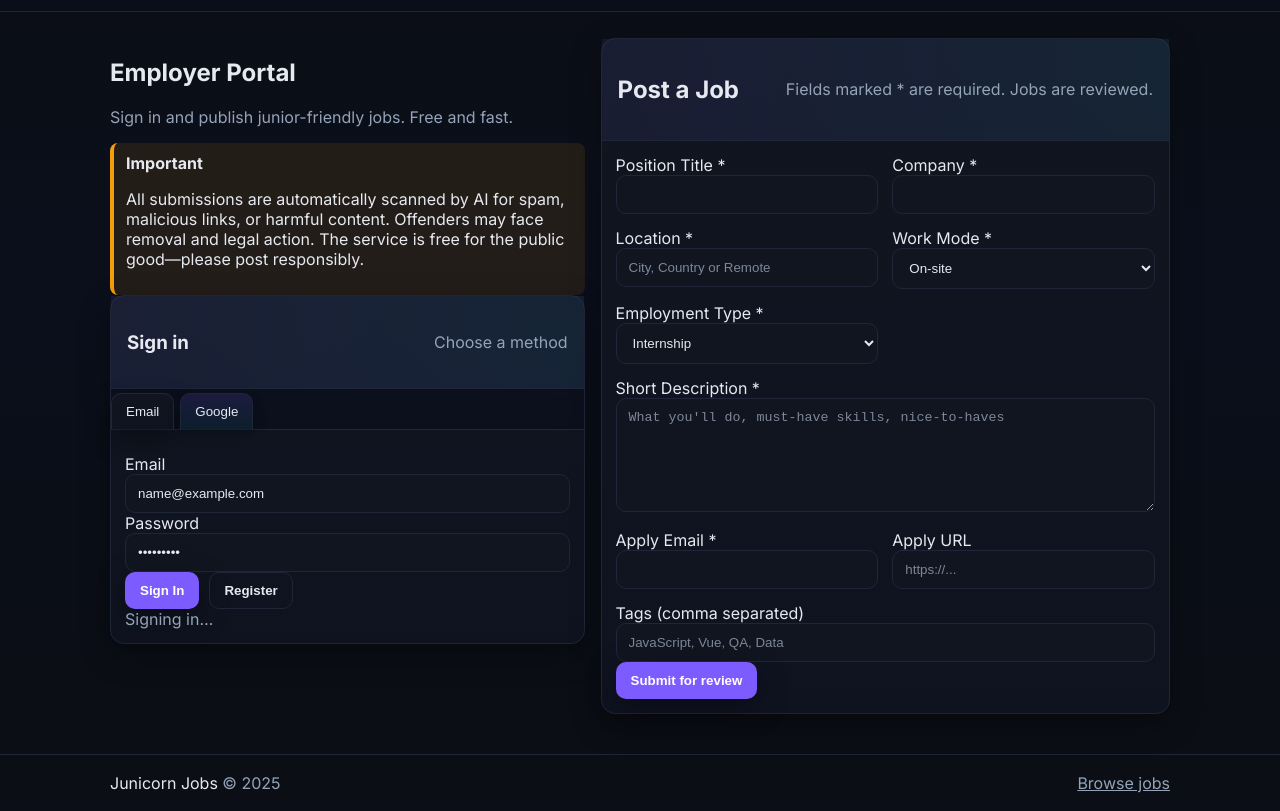
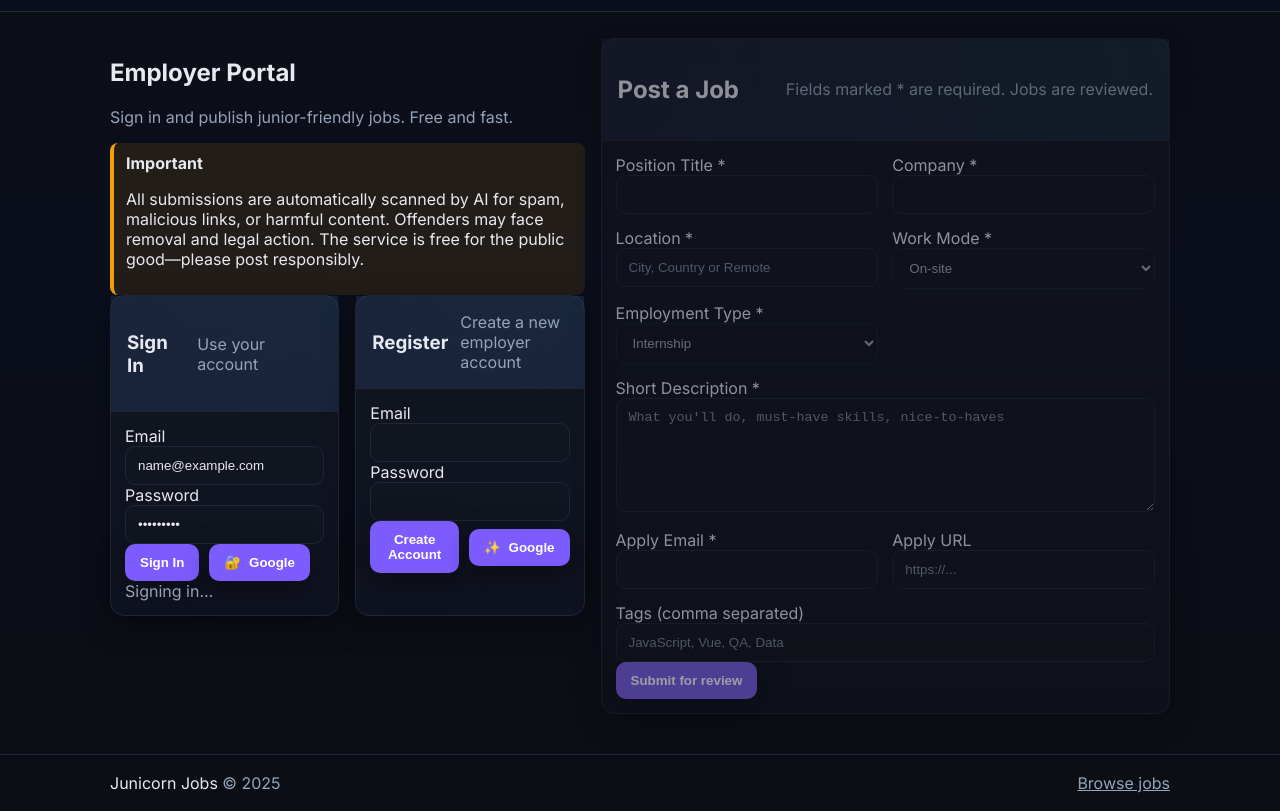
Before and after one commit to junicorn/junicorn.github.io, a plain HTML site: page employer.html in a window 1280 px wide. Both pictures are taken after typing "name@example.com", "Sample123" into the empty fields and a click on the button "Sign In". Shown: the part 55-866 px from the top of the page. Drawn offline with Linux system fonts and the light colour scheme; no server answers.

Commit message:
Add files via upload

```diff
--- a/assets/employer.js
+++ b/assets/employer.js
@@ -9,16 +9,7 @@
     langToggle.textContent = window.JI18N.getLang().toUpperCase();
   }
 
-  // Tabs
-  const tabs = document.querySelectorAll('.tab');
-  const panels = document.querySelectorAll('.panel');
-  tabs.forEach(tab => {
-    tab.addEventListener('click', () => {
-      const name = tab.getAttribute('data-tab');
-      tabs.forEach(t => t.classList.toggle('is-active', t === tab));
-      panels.forEach(p => p.classList.toggle('is-active', p.getAttribute('data-panel') === name));
-    });
-  });
+  // Removed tabs; now separate cards for sign-in and register
 
   // Firebase
   // Firebase Web v9 modular SDK via script import
@@ -63,25 +54,37 @@
       authedEl.classList.remove('hidden');
       anonEl.classList.add('hidden');
       userEmailEl.textContent = user.email || '';
+      toggleJobForm(true);
     } else {
       authedEl.classList.add('hidden');
       anonEl.classList.remove('hidden');
       userEmailEl.textContent = '';
+      toggleJobForm(false);
     }
   }
 
   function bindAuthUI() {
-    const emailForm = document.getElementById('emailAuth');
-    const registerBtn = document.getElementById('register');
-    const googleBtn = document.getElementById('googleSignIn');
+    const signInForm = document.getElementById('emailSignInForm');
+    const registerForm = document.getElementById('emailRegisterForm');
+    const googleSignInBtn = document.getElementById('googleSignIn');
+    const googleRegisterBtn = document.getElementById('googleRegister');
     const signOutBtn = document.getElementById('signOut');
 
-    emailForm.addEventListener('submit', async (e) => {
+    function sanitizeEmail(raw) {
+      if (!raw) return '';
+      // Remove common invisible/RTL marks and spaces
+      return raw
+        .replace(/[\u200E\u200F\u202A-\u202E\u2066-\u2069]/g, '')
+        .replace(/\s+/g, '')
+        .toLowerCase();
+    }
+
+    signInForm.addEventListener('submit', async (e) => {
       e.preventDefault();
-      const emailInput = document.getElementById('email');
-      const passInput = document.getElementById('password');
-      const state = document.getElementById('authState');
-      const email = emailInput.value.trim();
+      const emailInput = document.getElementById('emailSignIn');
+      const passInput = document.getElementById('passwordSignIn');
+      const state = document.getElementById('authStateSignIn');
+      const email = sanitizeEmail(emailInput.value);
       const password = passInput.value;
       state.textContent = '';
       const emailOk = /^[^@\s]+@[^@\s]+\.[^@\s]+$/.test(email);
@@ -102,10 +105,11 @@
         state.style.color = '#ef4444';
       }
     });
-    registerBtn.addEventListener('click', async () => {
-      const state = document.getElementById('authState');
-      const email = document.getElementById('email').value.trim();
-      const password = document.getElementById('password').value;
+    registerForm.addEventListener('submit', async (e) => {
+      e.preventDefault();
+      const state = document.getElementById('authStateRegister');
+      const email = sanitizeEmail(document.getElementById('emailRegister').value);
+      const password = document.getElementById('passwordRegister').value;
       state.textContent = '';
       const emailOk = /^[^@\s]+@[^@\s]+\.[^@\s]+$/.test(email);
       if (!emailOk) { state.textContent = 'Please enter a valid email'; state.style.color = '#ef4444'; return; }
@@ -124,17 +128,38 @@
         state.style.color = '#ef4444';
       }
     });
-    googleBtn.addEventListener('click', async () => {
+    googleSignInBtn.addEventListener('click', async () => {
       try {
         const provider = new firebase.auth.GoogleAuthProvider();
         await auth.signInWithPopup(provider);
       } catch (err) {
-        alert(err.message);
+        const el = document.getElementById('authStateSignIn');
+        el.textContent = err.message;
+        el.style.color = '#ef4444';
+      }
+    });
+    googleRegisterBtn.addEventListener('click', async () => {
+      try {
+        const provider = new firebase.auth.GoogleAuthProvider();
+        await auth.signInWithPopup(provider);
+      } catch (err) {
+        const el = document.getElementById('authStateRegister');
+        el.textContent = err.message;
+        el.style.color = '#ef4444';
       }
     });
     signOutBtn.addEventListener('click', async () => {
       await auth.signOut();
     });
+  }
+
+  function toggleJobForm(enabled) {
+    const card = document.getElementById('jobFormCard');
+    const form = document.getElementById('jobForm');
+    if (!card || !form) return;
+    const controls = form.querySelectorAll('input, select, textarea, button');
+    controls.forEach(el => el.disabled = !enabled);
+    card.classList.toggle('is-disabled', !enabled);
   }
 
   function validateJob(payload) {
--- a/assets/styles.css
+++ b/assets/styles.css
@@ -95,3 +95,9 @@ body {
   .filters { grid-template-columns: 1fr 1fr; }
   .cols { grid-template-columns: 1fr; }
 }
+
+.auth-grid { display: grid; grid-template-columns: 1fr 1fr; gap: 16px; }
+@media (max-width: 900px) { .auth-grid { grid-template-columns: 1fr; } }
+
+/* Disabled state for job form when not authed */
+.is-disabled { opacity: .6; filter: grayscale(.15); pointer-events: none; }
--- a/employer.html
+++ b/employer.html
@@ -50,46 +50,56 @@
               </div>
             </div>
 
-            <div id="anon" class="card">
-              <div class="card__header">
-                <h3>Sign in</h3>
-                <span class="muted">Choose a method</span>
-              </div>
-              <div class="tabs">
-                <button class="tab is-active" data-tab="email" data-i18n="auth.emailTab">Email</button>
-                <button class="tab" data-tab="google" data-i18n="auth.googleTab">Google</button>
-              </div>
-              <div class="panel is-active" data-panel="email">
-                <form id="emailAuth" class="form">
+            <div id="anon" class="auth-grid">
+              <div class="card">
+                <div class="card__header">
+                  <h3>Sign In</h3>
+                  <span class="muted">Use your account</span>
+                </div>
+                <form id="emailSignInForm" class="form">
                   <label>
-                    <span data-i18n="auth.email">Email</span>
-                    <input type="email" id="email" class="input" required inputmode="email" autocomplete="email" dir="ltr" pattern="^[^@\s]+@[^@\s]+\.[^@\s]+$" />
+                    <span>Email</span>
+                    <input type="email" id="emailSignIn" class="input" required inputmode="email" autocomplete="email" dir="ltr" pattern="^[^@\s]+@[^@\s]+\.[^@\s]+$" />
                   </label>
                   <label>
-                    <span data-i18n="auth.password">Password</span>
-                    <input type="password" id="password" class="input" required minlength="6" />
+                    <span>Password</span>
+                    <input type="password" id="passwordSignIn" class="input" required minlength="6" autocomplete="current-password" />
                   </label>
                   <div class="row">
-                    <button type="submit" class="btn" data-action="signin" data-i18n="auth.signIn">Sign In</button>
-                    <button type="button" class="btn btn--ghost" id="register" data-i18n="auth.register">Register</button>
+                    <button type="submit" class="btn">Sign In</button>
+                    <button type="button" class="btn btn--icon" id="googleSignIn"><span class="icon">🔐</span><span>Google</span></button>
                   </div>
-                  <div id="authState" class="muted"></div>
+                  <div id="authStateSignIn" class="muted"></div>
                 </form>
               </div>
-              <div class="panel" data-panel="google">
-                <div class="form">
-                <button id="googleSignIn" class="btn btn--icon">
-                  <span class="icon">🔐</span>
-                  <span data-i18n="auth.signInWithGoogle">Sign in with Google</span>
-                </button>
+
+              <div class="card">
+                <div class="card__header">
+                  <h3>Register</h3>
+                  <span class="muted">Create a new employer account</span>
                 </div>
+                <form id="emailRegisterForm" class="form">
+                  <label>
+                    <span>Email</span>
+                    <input type="email" id="emailRegister" class="input" required inputmode="email" autocomplete="email" dir="ltr" pattern="^[^@\s]+@[^@\s]+\.[^@\s]+$" />
+                  </label>
+                  <label>
+                    <span>Password</span>
+                    <input type="password" id="passwordRegister" class="input" required minlength="6" autocomplete="new-password" />
+                  </label>
+                  <div class="row">
+                    <button type="submit" class="btn">Create Account</button>
+                    <button type="button" class="btn btn--icon" id="googleRegister"><span class="icon">✨</span><span>Google</span></button>
+                  </div>
+                  <div id="authStateRegister" class="muted"></div>
+                </form>
               </div>
             </div>
           </div>
         </div>
 
         <div class="col col--lg">
-          <div class="card">
+          <div class="card" id="jobFormCard">
             <div class="card__header">
               <h2 data-i18n="jobForm.title">Post a Job</h2>
               <span class="muted" data-i18n="jobForm.subtitle">Fields marked * are required. Jobs are reviewed.</span>
```
